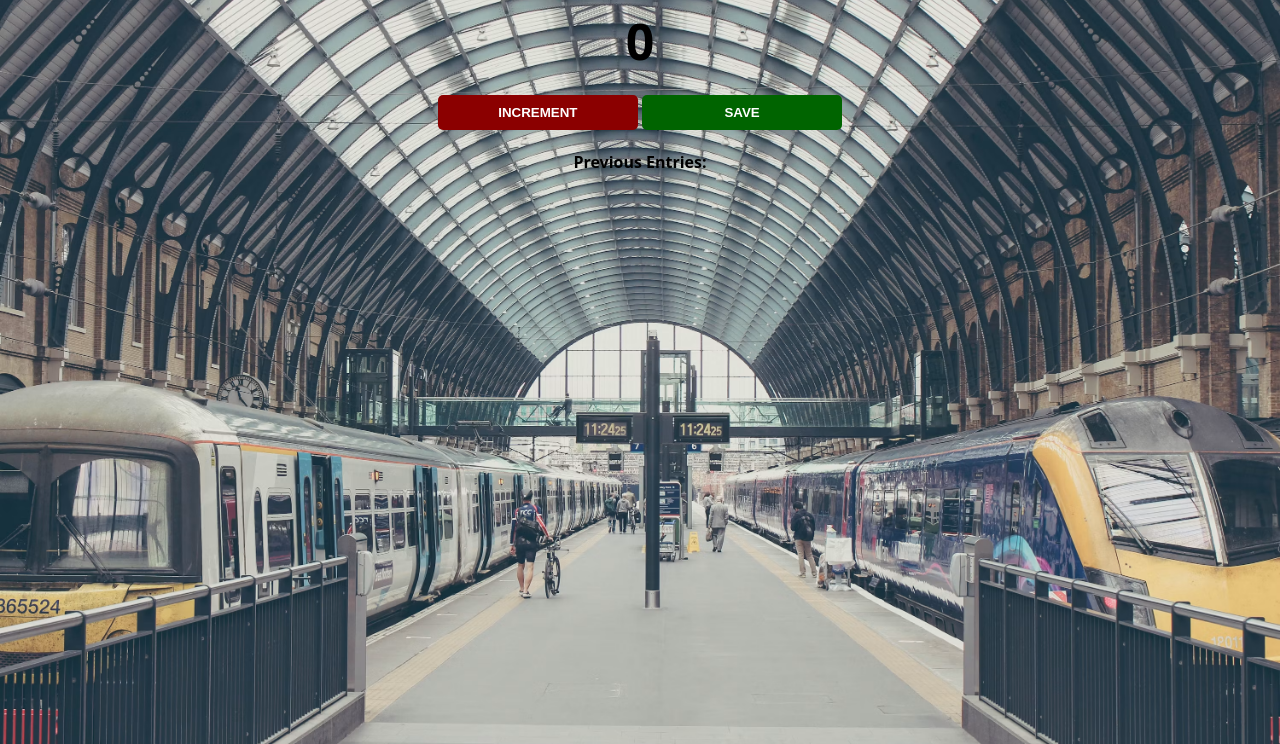
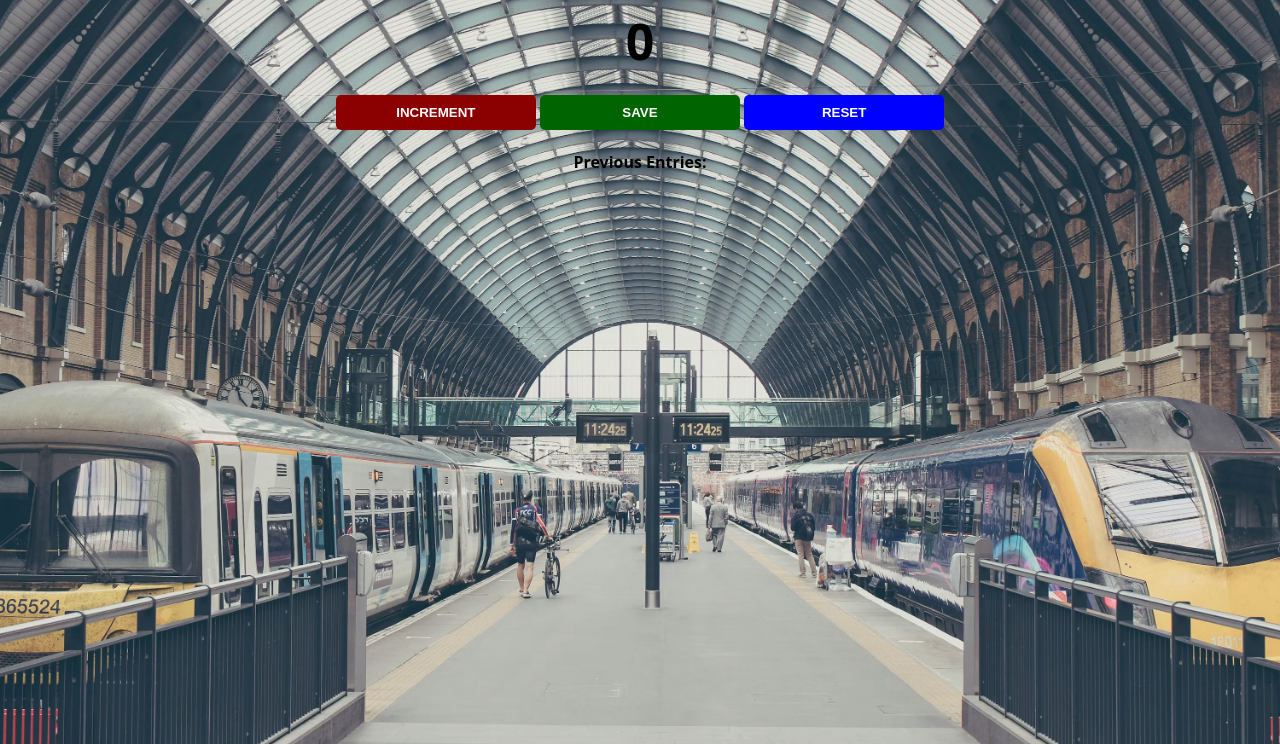
Before and after one commit to Isreal-dev/js-practice, a plain HTML site: page passenger-counter/index.html in a window 1280 px wide. Shown: the part 56-800 px from the top of the page. Drawn offline with Linux system fonts and the light colour scheme.

Commit message:
Add reset button

```diff
--- a/passenger-counter/index.css
+++ b/passenger-counter/index.css
@@ -35,3 +35,7 @@
 #save-btn{
     background: darkgreen;
 }
+
+#reset-btn{
+    background: blue;
+}
--- a/passenger-counter/index.html
+++ b/passenger-counter/index.html
@@ -9,6 +9,7 @@
     <h2 id="count-el">0</h2>
     <button id="increment-btn" onclick="increment()">INCREMENT</button>
     <button id="save-btn" onclick="save()">SAVE</button>
+    <button id="reset-btn" onclick="reset()">RESET</button>
     <p id="save-el">Previous Entries: </p>
 
 
--- a/passenger-counter/index.js
+++ b/passenger-counter/index.js
@@ -13,3 +13,8 @@
     countEl.textContent = 0
     count = 0
 }
+
+function reset(){
+    count = 0
+    countEl.textContent = count
+}
```
